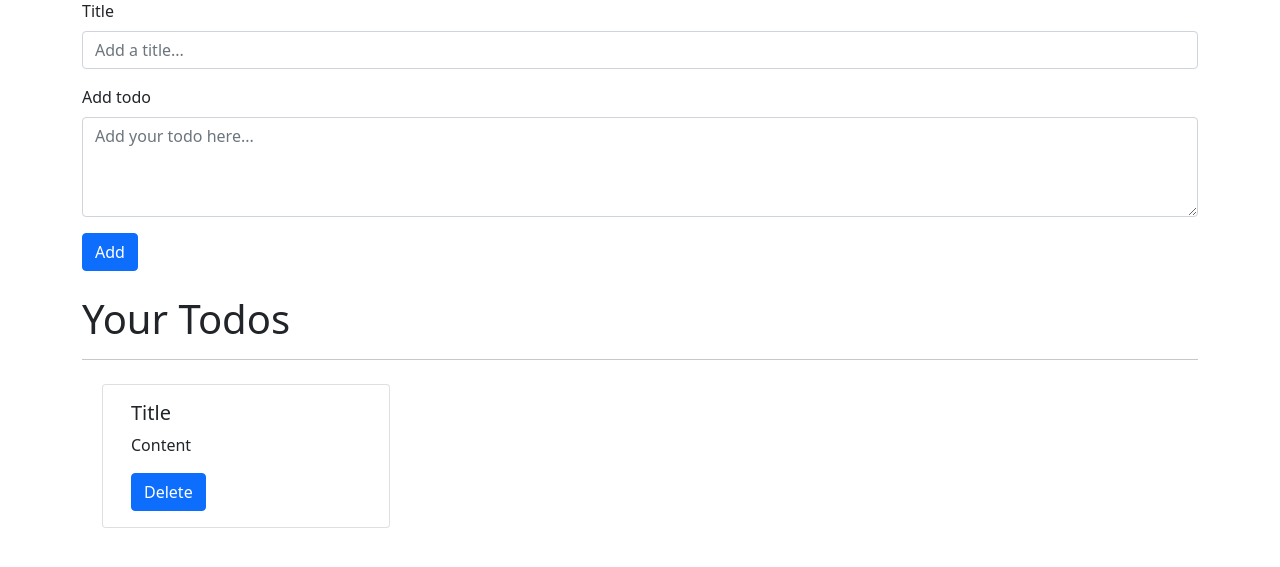
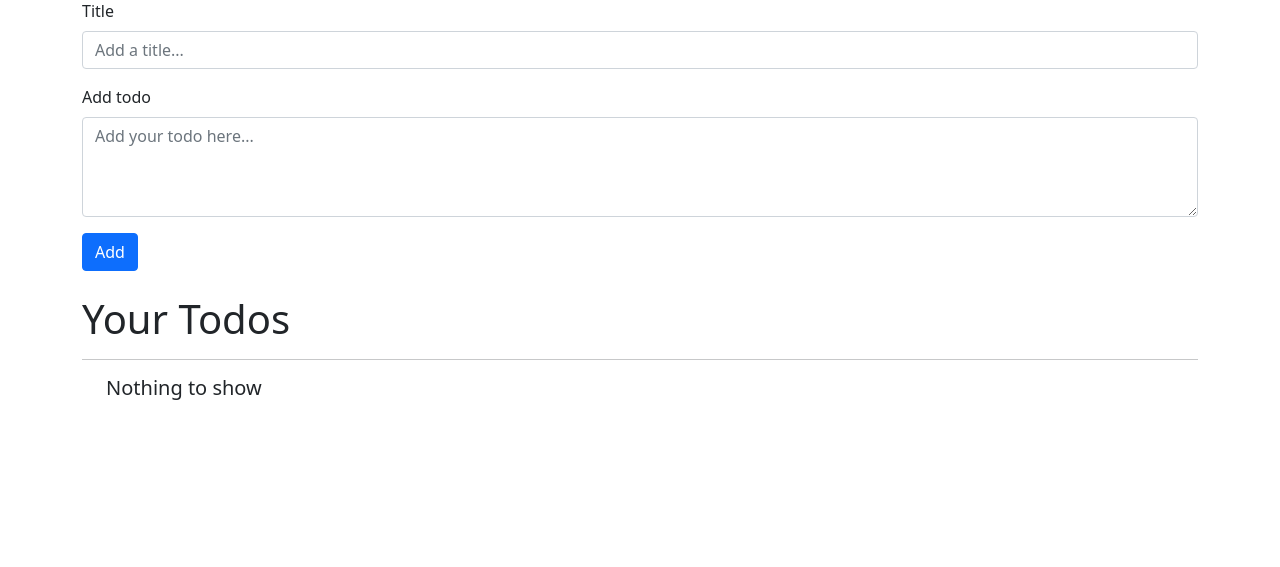
Before and after one commit to cybersaksham/TODO-website, a Flask app: page / in a window 1280 px wide. Shown: the part 151-718 px from the top of the page. Run offline with Flask 2, Linux system fonts and the light colour scheme; the visitor is signed in with stand-in values (Sample User, id 1); data that the repository does not hold is empty; some libraries are stand-ins or nearby versions.

Commit message:
fetch todos functionality

```diff
--- a/main.py
+++ b/main.py
@@ -187,5 +187,23 @@ def send_otp():
     return jsonify(response=response.json())
 
 
+@app.route('/fetch_todos', methods=["POST"])
+def fetch_todos():
+    # Fetching todos
+    if request.method == "POST":
+        if "user" in session:
+            # Getting all todos
+            list__ = db.session.query(Todos).filter(Todos.email == session["user"]).all()
+            if len(list__) != 0:
+                data__ = []
+                for todo in list__:
+                    data__.append({"id": todo.id, "title": todo.title,
+                                   "content": todo.content, "time": todo.time})
+                return jsonify(error=None, data=data__)
+            return jsonify(error="No todo", data=None)
+        else:
+            return jsonify(error="Login First", data=None)
+
+
 if __name__ == '__main__':
     app.run(debug=params["debug"])
--- a/static/todo/script.js
+++ b/static/todo/script.js
@@ -1,3 +1,24 @@
+// Function to show todos
+function showTodos(){
+    $('#nothing').show();
+    $('#todos').hide();
+    $('#todos').empty();
+
+    // Sending request to fetch todos
+    $.ajax({
+        url: '/fetch_todos',
+        type: 'POST',
+        success: function(response){
+            if(response["error"] == null){
+                $.each(response["data"], function(index, value){
+                    $('#todos').append("<div class=\"todoCard card my-2 mx-2\" style=\"width: 18rem;\"><div class=\"card-body\"><h5 class=\"card-title\">" + value["title"] + "</h5><p class=\"card-text\">" + value["content"] + "</p><button id=\"" + value["id"] + "\" class=\"btn btn-primary\">Delete</button></div></div>");
+                });
+            }
+        }
+    });
+}
+
 $(document).ready(function(){
-    console.log("Start");
+    // Initializations
+    showTodos();
 });
--- a/templates/index.html
+++ b/templates/index.html
@@ -48,18 +48,10 @@
     <br>
     <h1>Your Todos</h1>
     <hr>
-    <div style="display: none;" id="nothing" class="row container-fluid">
+    <div id="nothing" class="row container-fluid">
         <h5>Nothing to show</h5>
     </div>
-    <div id="todos" class="row container-fluid">
-        <div class="todoCard card my-2 mx-2" style="width: 18rem;">
-            <div class="card-body">
-                <h5 class="card-title">Title</h5>
-                <p class="card-text">Content</p>
-                <button id="id" class="btn btn-primary">Delete</button>
-            </div>
-        </div>
-    </div>
+    <div style="display: none;" id="todos" class="row container-fluid"></div>
 </div>
 </body>
 <script src="https://cdn.jsdelivr.net/npm/bootstrap@5.0.0-beta2/dist/js/bootstrap.bundle.min.js"
```
